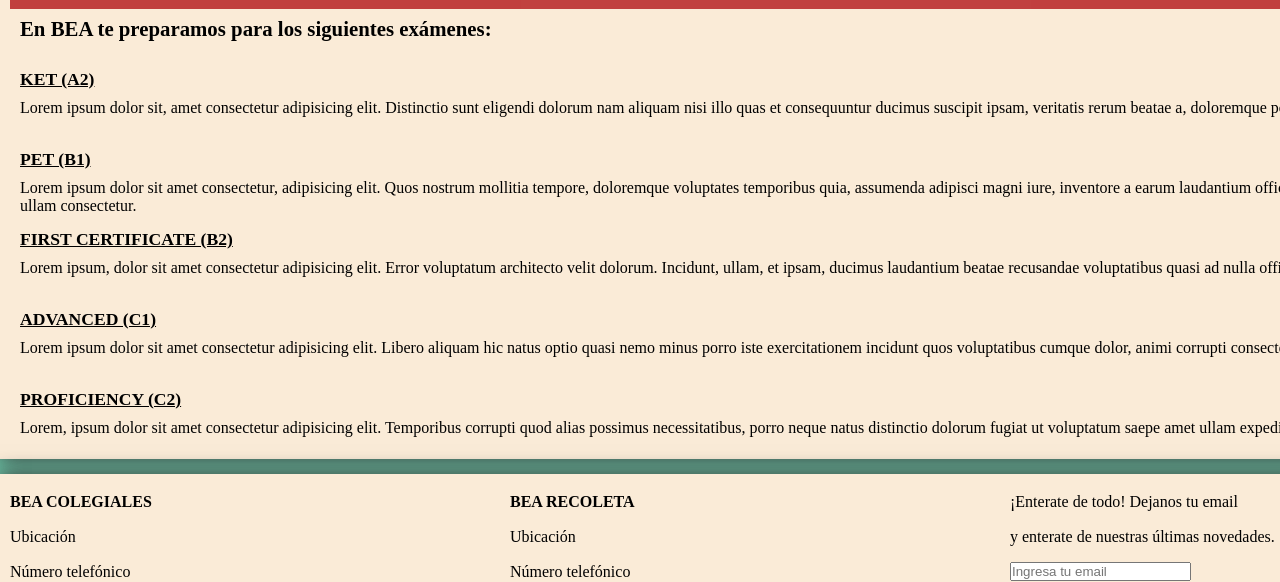
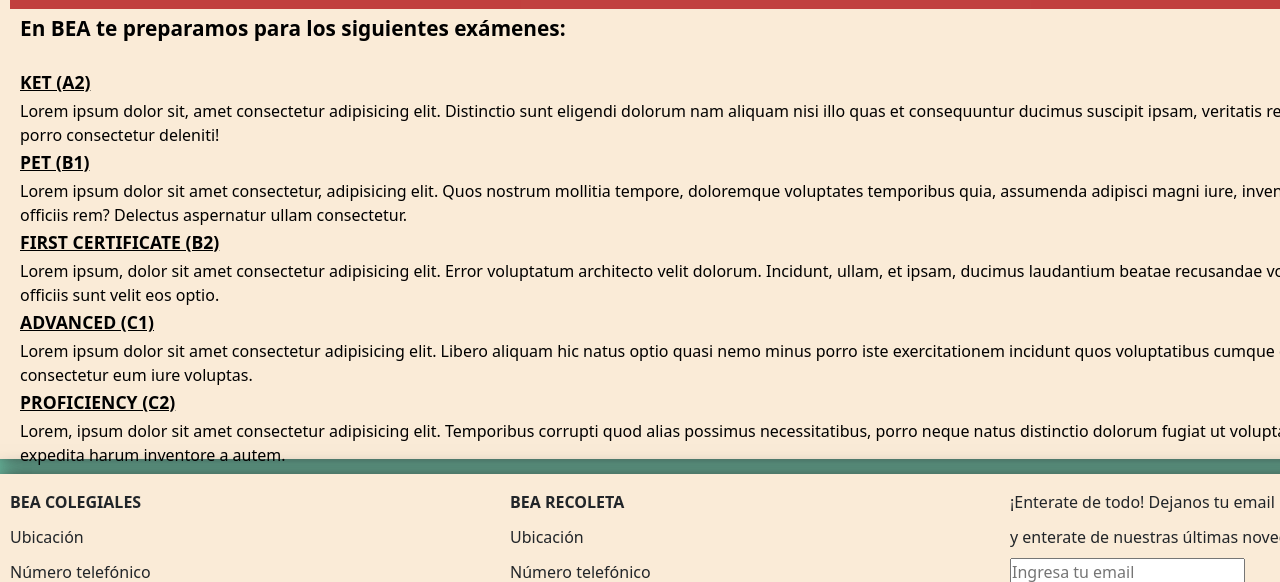
Before and after one commit to candebatalla/PreEntrega2Batalla, a plain HTML site: page pages/examenes.html in a window 1280 px wide. Shown: the part 98-680 px from the top of the page. Drawn offline with nearby package versions, Linux system fonts and the light colour scheme.

Commit message:
le agregué bootstrap a examenes

```diff
--- a/pages/examenes.html
+++ b/pages/examenes.html
@@ -5,6 +5,8 @@
     <meta http-equiv="X-UA-Compatible" content="IE=edge">
     <meta name="viewport" content="width=device-width, initial-scale=1.0">
     <title>Examenes</title>
+    <!-- CSS only -->
+    <link href="https://cdn.jsdelivr.net/npm/bootstrap@5.2.3/dist/css/bootstrap.min.css" rel="stylesheet" integrity="sha384-rbsA2VBKQhggwzxH7pPCaAqO46MgnOM80zW1RWuH61DGLwZJEdK2Kadq2F9CUG65" crossorigin="anonymous">
     <link rel="stylesheet" href="../assets/css/style.css">
     <link rel="shortcut icon" href="../assets/img/2022-11-20 (4) - Copy.png" type="image/x-icon">
 </head>
@@ -62,5 +64,7 @@
             </div></div>
         </div>
     </footer>
+    <!-- JavaScript Bundle with Popper -->
+    <script src="https://cdn.jsdelivr.net/npm/bootstrap@5.2.3/dist/js/bootstrap.bundle.min.js" integrity="sha384-kenU1KFdBIe4zVF0s0G1M5b4hcpxyD9F7jL+jjXkk+Q2h455rYXK/7HAuoJl+0I4" crossorigin="anonymous"></script>
 </body>
 </html>
```
